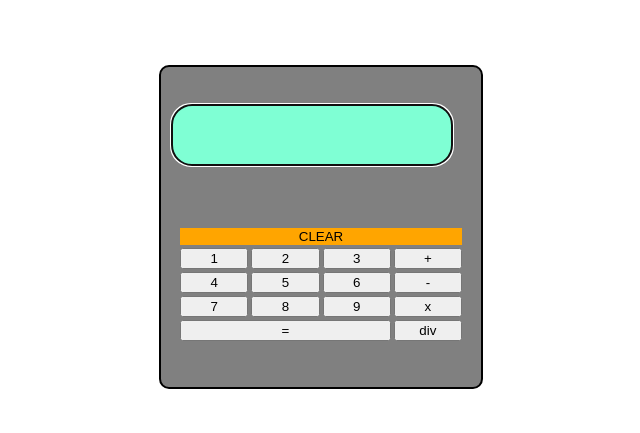
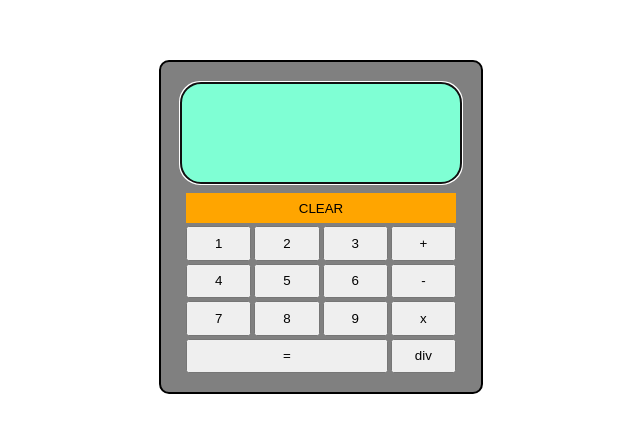
Before and after one commit to MicolGiannelli19/Calculator, a plain HTML site: page templates/index.html in a window 1280 px wide. Shown: the part 173-606 px from the top of the page, without its empty margins (319-959 px from the left). Drawn offline with Linux system fonts and the light colour scheme; files that its build step writes are made by us from their sources; files whose address does not match are found by name.

Commit message:
css changes that arnt great

```diff
--- a/static/calculator.js
+++ b/static/calculator.js
@@ -79,3 +79,5 @@ document.addEventListener('DOMContentLoaded', function(){
     });
 
 });
+
+//  TODO: If the division or multiplication button are clicked, subit the form and wait for the answer you will need to write an async function for this
--- a/static/style.css
+++ b/static/style.css
@@ -11,10 +11,11 @@ html, body {
     width: 300px;
     height: 300px;
     padding: 10px;
+    padding-top: 20px;
     display: flex;
     flex-direction: column;
-    justify-content: space-around;
-    align-content: center;
+    /* justify-content: space-around; */
+    align-items: center;
     background-color: gray;
     border-radius: 10px;
 }
@@ -25,6 +26,8 @@ html, body {
     gap: 3px;
     color: white;
     padding: 3%;
+    width: 90%;
+    height: 60%;
 }
 
 #equals{
@@ -43,10 +46,17 @@ html, body {
     display: flex;
     background-color: aquamarine;
     border-radius: 20px;
+
     width: 90%;
-    height: 50px;
-    color: black;
+    height: auto;
+    flex-grow: 1;
+
     padding: 5px;
+
+    flex-grow: 1;
+
+    font-size: 4vw;
     align-items: center;
     justify-content: start;
+    color: black;
 }
```
Also changed, not shown: 1 other file.
